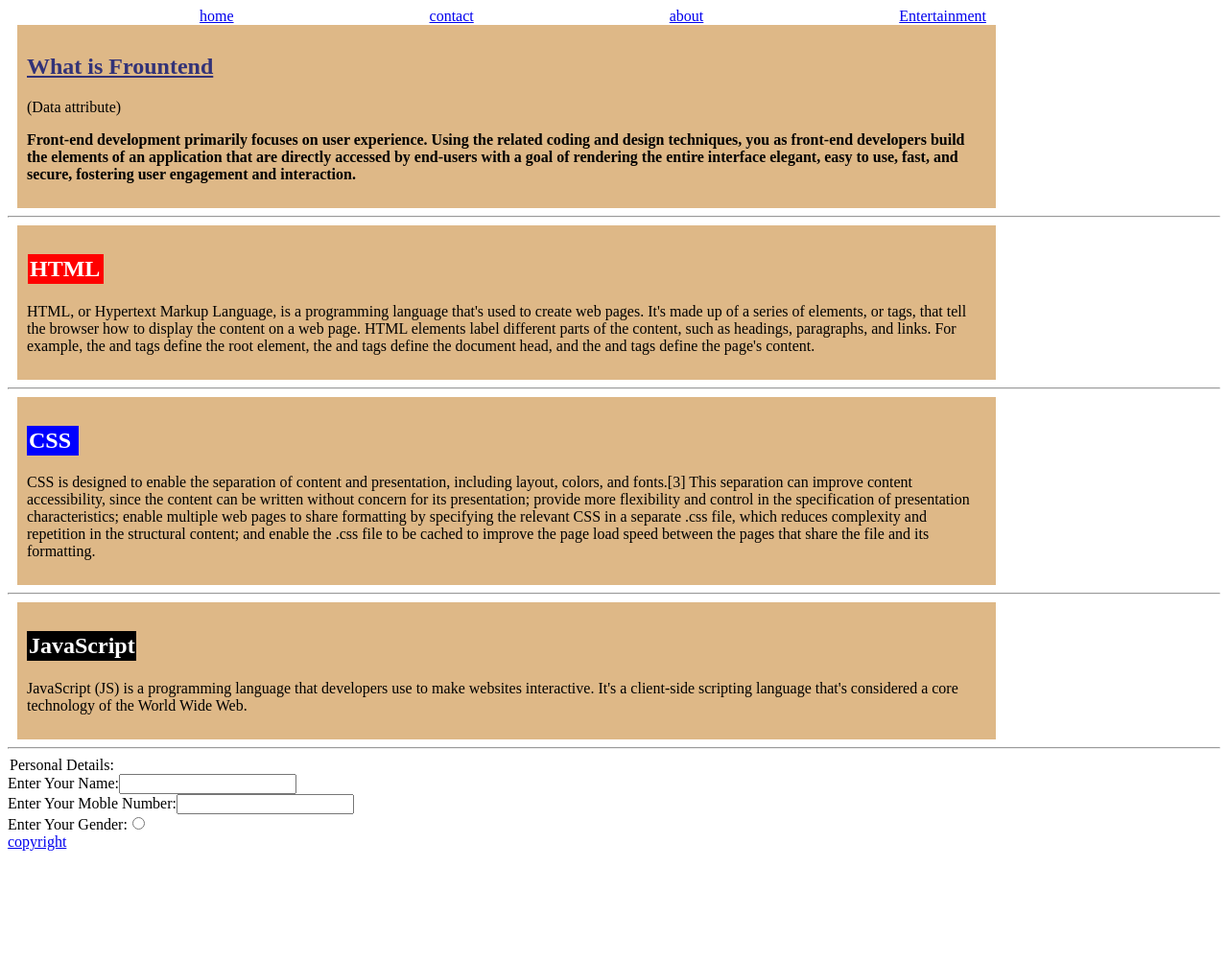
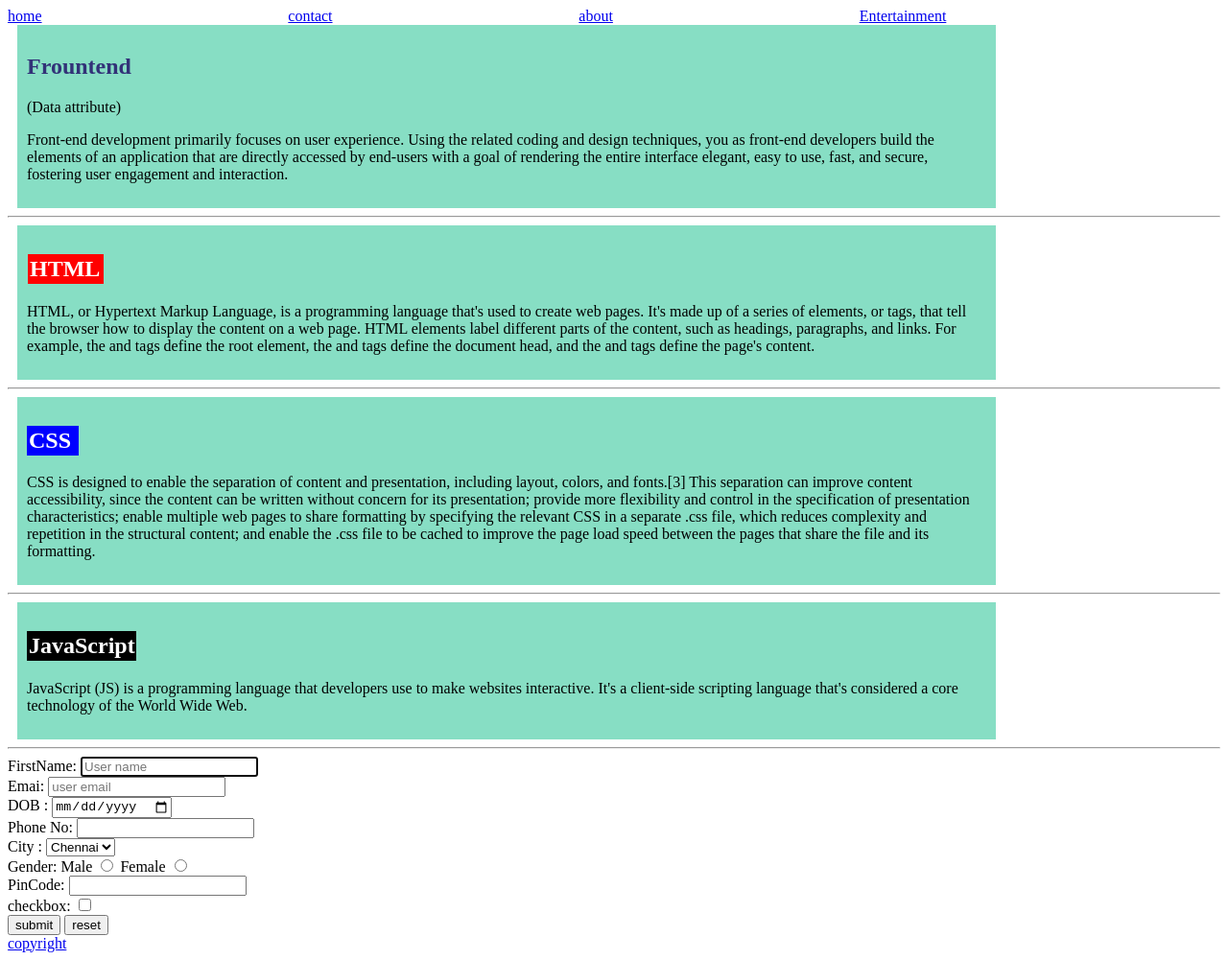
Before and after one commit to bharath1912-eng/bharath.github.io, a plain HTML site: page index.html in a window 1280 px wide. Shown: the whole page at 96% size. Before the commit the page ends 895 px from the top, so only its background shows below. Drawn offline with Linux system fonts and the light colour scheme.

Commit message:
added index.html

```diff
--- a/index.html
+++ b/index.html
@@ -11,43 +11,42 @@
             <meta name="Content-Security-Policy" content="default, self">
             <meta property="og:title" content="Frountend Training">
             <meta property="og:description" content="how to create a Web Page">
-            <meta property="og:image" content="U">
-            <meta property="og:url" content="https://images.shiksha.com/mediadata/shikshaOnline/mailers/2022/naukri-learning/what-is/What-is-Frontend-Development.jpg">
+            <meta property="og:image" content="https://img.freepik.com/free-vector/frontend-developer-typographic-header-website-interface-design-improvement-web-page-programming-coding-testing-it-profession-isolated-flat-vector-illustration_613284-304.jpg">
+            <meta property="og:url" content=https://bharath1912-eng.github.io/bharath.github.io/>
             <meta name="theme-color" content="#426544">
             <meta http-equiv="X-UA-Compatible" content="IE=edge">
             <title> WELCOME to Frountend </title></head>
             <style>
                .nav{
-                padding: 10px;
+                padding: px;
                 margin-top: 5px;
                }
                 .para{
-                    background-color: burlywood;
+                    background-color: rgb(135, 222, 196);
                     padding: 10px;
                     margin-left: 10px;
                     width: 1000px;
 
                 }
             </style>
-
 </head>
 <body>
         <header>
             <nav>
                 <div>
-                <a style="margin-left: 200px;" href="https://www.w3schools.com/"accesskey ="h" target="_blank" tabindex="1">home</a>
-                <a style="margin-left: 200px;" href="https://www.w3schools.com/om"accesskey ="c" target="_blank" tabindex="2">contact</a>
-                <a style="margin-left: 200px;" href="https:www.google.com"accesskey ="a" target="_blank"tabindex="3">about</a>
-                <a style="margin-left: 200px;" href="https:www.google.com"accesskey ="e" target="_blank"tabindex="4">Entertainment</a>
+                <a href="https://www.w3schools.com/"accesskey ="h" target="_blank" tabindex="1">home</a>
+                <a style="margin-left: 20%;" href="https://www.w3schools.com/om"accesskey ="c" target="_blank" tabindex="2">contact</a>
+                <a style="margin-left: 20%;" href="https:www.google.com"accesskey ="a" target="_blank"tabindex="3">about</a>
+                <a style="margin-left: 20%;" href="https:www.google.com"accesskey ="e" target="_blank"tabindex="4">Entertainment</a>
             </div>
                 </nav>
         </header>
         <main>
 
           <section class="para">
-            <h1 style="color:rgb(50, 50, 120);" data-bharath="this para about Frountend"><ins>What is Frountend</ins></h1>
+            <h1 style="color:rgb(50, 50, 120);" data-bharath="this para about Frountend">Frountend</h1>
             <p>(Data attribute)</p>
-            <p><b> Front-end development primarily focuses on user experience. Using the related coding and design techniques, you as front-end developers build the elements of an application that are directly accessed by end-users with a goal of rendering the entire interface elegant, easy to use, fast, and secure, fostering user engagement and interaction.</b></b></p>
+            <p> Front-end development primarily focuses on user experience. Using the related coding and design techniques, you as front-end developers build the elements of an application that are directly accessed by end-users with a goal of rendering the entire interface elegant, easy to use, fast, and secure, fostering user engagement and interaction.</p>
             </section>
           <hr>
           <section class="para">
@@ -66,13 +65,54 @@
             <p >JavaScript (JS) is a programming language that developers use to make websites interactive. It's a client-side scripting language that's considered a core technology of the World Wide Web.</p>
           </section>
           <hr>
-          <div>
-          <legend> Personal Details:</legend>
-         Enter Your Name:<input type="text"><br>
-         Enter Your Moble Number:<input type="number"><br>
-         Enter Your Gender:<input type="radio"
-                </div>
         </main>
+           <form action="action-page.php" method="post">
+        <div>
+            <label for="Fnamr">FirstName:</label>
+            <input type="text" name="firstname" id="firstname" required min ="6" max="20" placeholder="User name" autofocus="true">
+        </div>
+        <div>
+            <label for="">Emai: </label>
+            <input type="email" name="email"required id="email"pattern=[a-z0-9._%+-]+@[a-z0-9.-]+\.[a-z]{2,}$" title="Please enter a valid email address" placeholder="user email" >
+        </div>
+
+        <div>
+            <label for="">DOB :</label>
+            <input type="date"name="DOB" id="DOB"required>
+        </div>
+
+        <div>
+            <label for="">Phone No:</label>
+            <input type="tel" name="phone" id="phone"required>
+        </div>
+
+        <div>
+            <label for="">City :</label>
+            <select name="city" onchange=""required>
+                <option selected value="">Chennai</option>
+                <option value="">Madurai</option>
+                <option value="">Trichy</option>
+                <option value="">Salem</option>
+            </select>
+        </div>
+        <div>
+            <label for="">Gender:</label>
+            Male <input type="radio" name="gender" id="m">
+            Female <input type="radio" name="gender" id="m">
+        </div>
+        <div>
+            <label for="">PinCode:</label>
+            <input type="number" name="pin" id="pin">
+        </div>
+        <div>
+        <label for="">checkbox:</label>
+        <input type="checkbox" name="terms" id="terms">
+    </div>
+    <div>
+        <input type="submit" value="submit">
+        <input type="reset" value="reset">
+    </div>
+    </form>
         <footer inert>
             <div>
 
```
